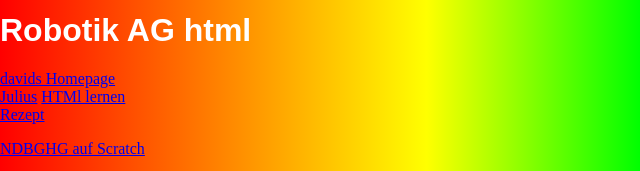
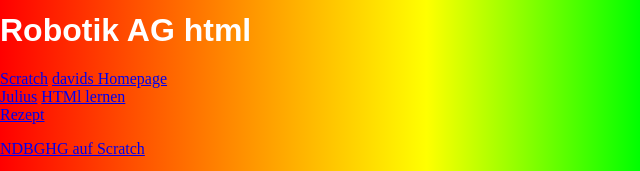
Before and after one commit to Nichtderghg/wirkaufendeineehre2.0, a plain HTML site: page index.html in a window 1280 px wide. Shown: the part 308-479 px from the top of the page, 0-640 px from the left. Drawn offline with Linux system fonts and the light colour scheme.

Commit message:
Modify index.html with new links and formatting
Updated links and added a link to Scratch.

```diff
--- a/index.html
+++ b/index.html
@@ -27,6 +27,7 @@
 <body>
 
 <h1>Robotik AG html</h1>
+ <a href="./Scratch.html">Scratch</a>
 <a href="./david-main.html">davids Homepage</a><br>
 <a href="./Links.html">Julius</a>
 <a href="https://nichtderghg.github.io/wirkaufendeineehre2.0/htmllernen.html">HTMl lernen</a>
```
